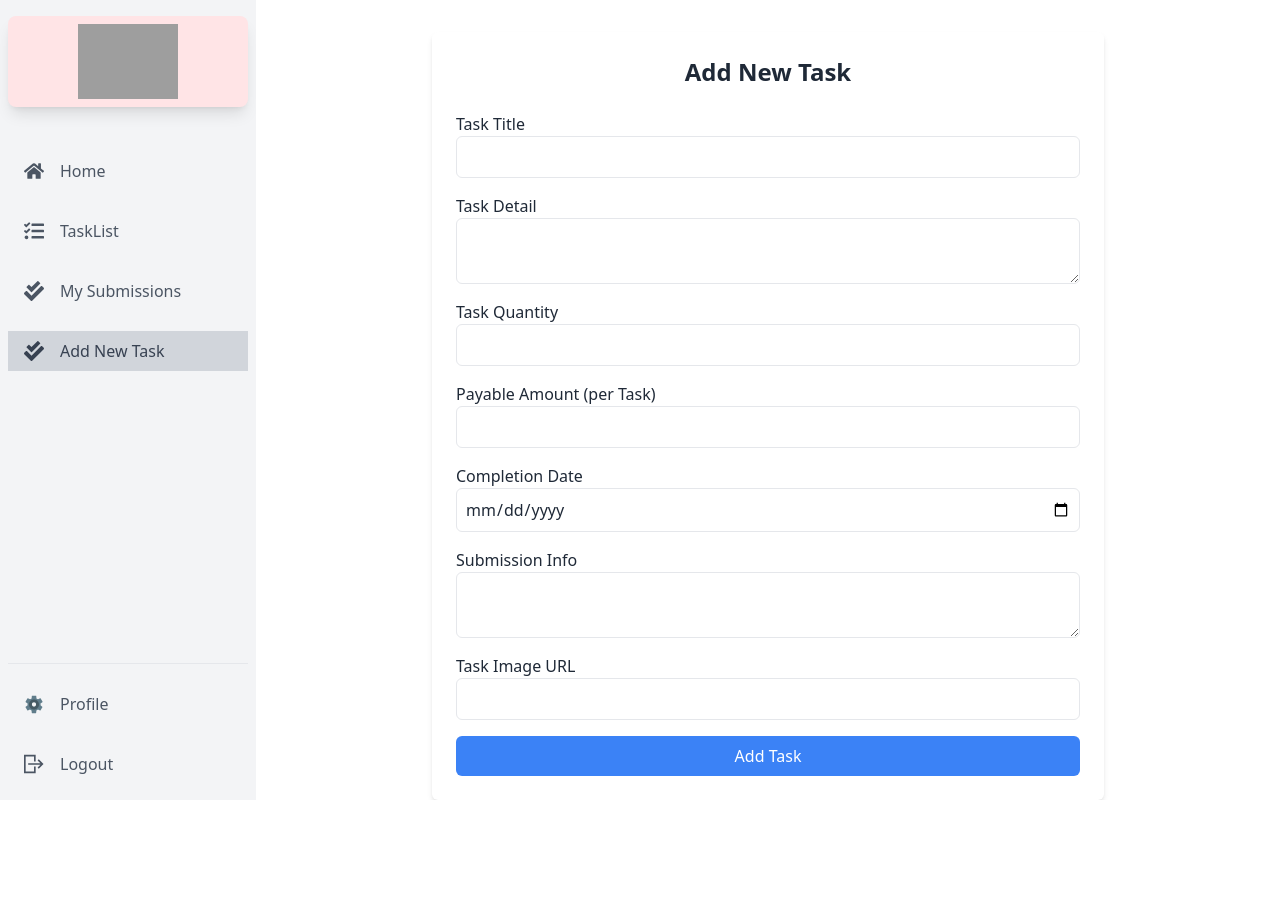
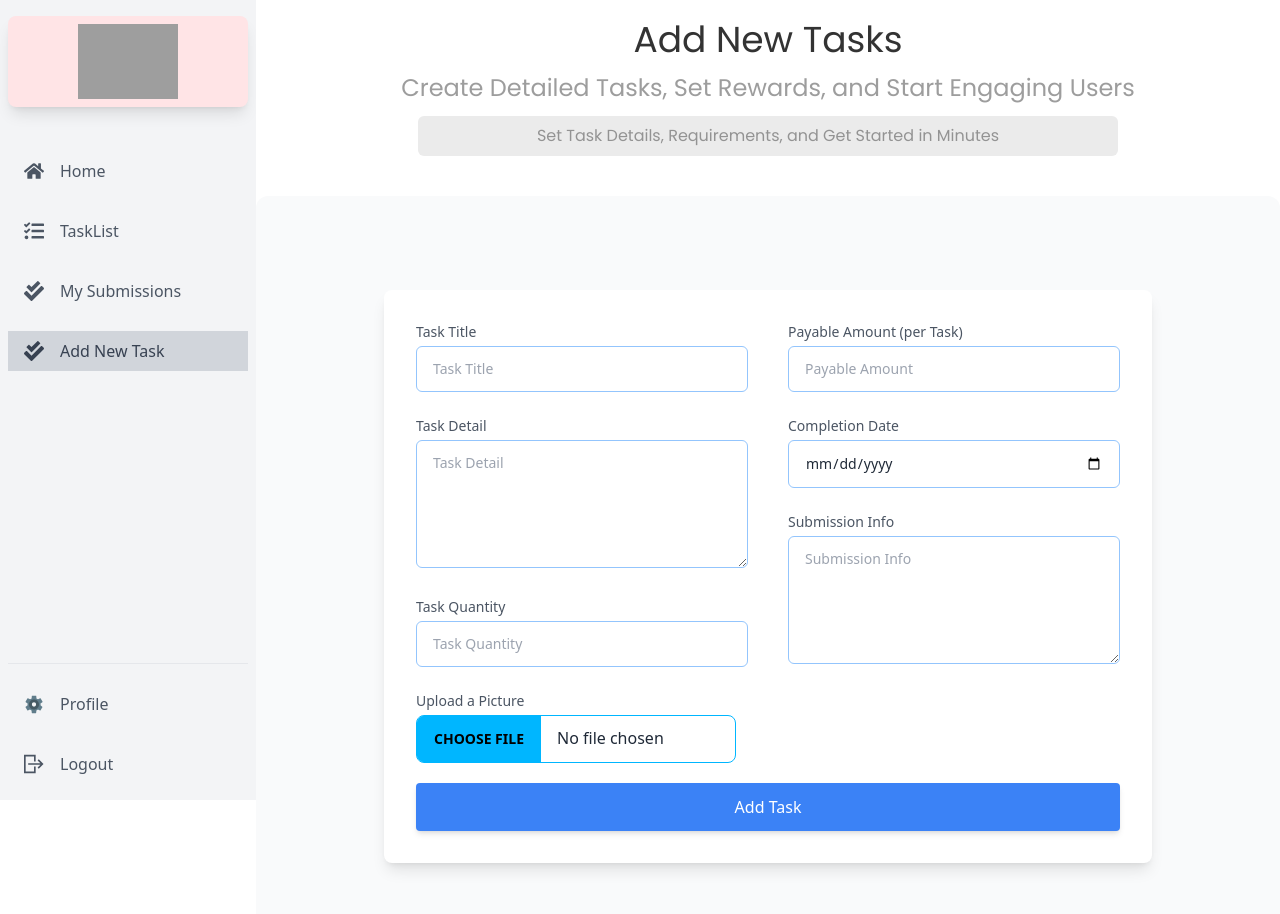
Before and after one commit to NhsTarek/task-wave-client-side, a React (Vite) app: page /dashboard/add-task in a window 1280 px wide. Shown: the top 914 px of the page. Before the commit the page ends 800 px from the top, so only its background shows below. Built offline with nearby package versions, Linux system fonts and the light colour scheme; no server answers; grey boxes are pictures that could not be loaded.

Commit message:
taskCreator add new task created

```diff
--- a/src/Pages/Dashboard/TaskCreator/AddTasks.jsx
+++ b/src/Pages/Dashboard/TaskCreator/AddTasks.jsx
@@ -1,116 +1,262 @@
+// import { useState } from 'react';
+import { TbFidgetSpinner } from 'react-icons/tb';
+// import { DateRange } from 'react-date-range';
+// import 'react-date-range/dist/styles.css'; // Main style file for the calendar
+// import 'react-date-range/dist/theme/default.css'; // Theme CSS file for the calendar
+import useAuth from '../../../hooks/useAuth';
+import { imageUpload } from '../../../api/utils';
+import { useMutation } from '@tanstack/react-query';
+import { axiosSecure } from '../../../hooks/useAxiosSecure';
+import Swal from 'sweetalert2';
+import { Helmet } from 'react-helmet-async';
+import { useState } from 'react';
+import { useNavigate } from 'react-router-dom';
+
+
 
 
 const AddTasks = () => {
+    const { user } = useAuth()
+    const [loading, setLoading] = useState(false)
+    const navigate = useNavigate()
+    // State for the date range selection
+    // const [dates, setDates] = useState({
+
+    //         startDate: new Date(),
+    //         endDate: null,
+    //         key: 'selection',
+
+    // });
+
+
+    // const handleDates = item =>{
+    //     console.log(item);
+    //     setDates(item.selection)
+    // }
+
+
+
+    const { mutateAsync } = useMutation({
+        mutationFn: async (taskData) => {
+            const { data } = await axiosSecure.post('/task', taskData);
+            return data;
+        },
+        onSuccess: () => {
+
+            Swal.fire({
+                position: "center",
+                icon: "success",
+                title: "Task Added Successfully",
+                showConfirmButton: false,
+                timer: 1500,
+            });
+            setLoading(false);
+            navigate('/dashboard/my-tasks')
+        }
+    })
+
+    // Form Handler
+
+    const handleSubmit = async e => {
+        e.preventDefault()
+        setLoading(true)
+        const form = e.target;
+        const task_title = form.task_title.value;
+        const submission_info = form.submission_info.value;
+        const task_detail = form.task_detail.value;
+        const image = form.task_image.files[0];
+        const task_count = parseInt(form.task_count.value);
+        const payable_amount = parseInt(form.payable_amount.value);
+        const completion_date = form.completion_date.value;
+        const current_time = new Date().toISOString();
+        const taskCreator = {
+            creator_email: user?.email,
+            image: user?.photoURL,
+            creator_name: user?.displayName,
+        }
+
+
+        try {
+            const image_url = await imageUpload(image);
+            console.log(image_url);
+
+            const taskData = {
+                task_title,
+                submission_info,
+                task_detail,
+                task_image_url: image_url,
+                task_count,
+                payable_amount,
+                completion_date,
+                current_time,
+                taskCreator,
+
+            }
+
+            console.table(taskData);
+
+            //  post request to the server
+            await mutateAsync(taskData);
+
+        } catch (err) {
+            Swal.fire({
+                position: "center",
+                icon: "error",
+                title: {err},
+                showConfirmButton: false,
+                timer: 1500,
+            });
+            console.log(err);
+            setLoading(false);
+        }
+
+    }
+
+
+
     return (
-        <div className="max-w-2xl mx-auto p-6 bg-white shadow-md rounded-md mt-8">
-            <h2 className="text-2xl font-semibold mb-6 text-center">Add New Task</h2>
-            <form className="space-y-4">
+
+        <section>
+            <Helmet>
+                <title>Add New Task | Dashboard</title>
+            </Helmet>
+            <div className='text-center font-poppins space-y-3 mt-5 mb-10'>
+                <h1 className='text-4xl text-[#333333]'>Add New Tasks</h1>
+                <h4 className='text-2xl text-[#9D9D9D]'>Create Detailed Tasks, Set Rewards, and Start Engaging Users</h4>
+                <div className='bg-[#EBEBEB] w-[300px] md:w-[700px] mx-auto px-2 py-2 rounded-md text-[#939393]'>
+                    <p>Set Task Details, Requirements, and Get Started in Minutes</p>
+                </div>
+            </div>
+            <div className="w-full min-h-[calc(100vh-40px)] flex flex-col justify-center items-center text-gray-800 rounded-xl bg-gray-50 p-4">
+                <form onSubmit={handleSubmit} className="w-full max-w-3xl p-8 bg-white shadow-lg rounded-lg">
+                    <div className="grid grid-cols-1 lg:grid-cols-2 gap-10">
+                        {/* Left Column */}
+                        <div className="space-y-6">
                             {/* Task Title */}
-                <div className="flex flex-col">
-                    <label htmlFor="task_title" className="font-medium">
+                            <div className="space-y-1 text-sm">
+                                <label htmlFor="task_title" className="block text-gray-600">
                                     Task Title
                                 </label>
                                 <input
+                                    className="w-full px-4 py-3 text-gray-800 border border-blue-300 focus:outline-blue-500 rounded-md"
+                                    name="task_title"
+                                    id="task_title"
                                     type="text"
-                        id="task_title"
-                        name="task_title"
-                        className="border rounded-md p-2 focus:outline-none focus:ring-2 focus:ring-blue-400"
+                                    placeholder="Task Title"
                                     required
                                 />
                             </div>
 
                             {/* Task Detail */}
-                <div className="flex flex-col">
-                    <label htmlFor="task_detail" className="font-medium">
+                            <div className="space-y-1 text-sm">
+                                <label htmlFor="task_detail" className="block text-gray-600">
                                     Task Detail
                                 </label>
                                 <textarea
+                                    className="w-full h-32 px-4 py-3 text-gray-800 border border-blue-300 focus:outline-blue-500 rounded-md"
+                                    name="task_detail"
                                     id="task_detail"
-                        name="task_detail"
-                        className="border rounded-md p-2 focus:outline-none focus:ring-2 focus:ring-blue-400"
+                                    placeholder="Task Detail"
                                     required
                                 ></textarea>
                             </div>
 
                             {/* Task Quantity */}
-                <div className="flex flex-col">
-                    <label htmlFor="task_quantity" className="font-medium">
+                            <div className="space-y-1 text-sm">
+                                <label htmlFor="task_quantity" className="block text-gray-600">
                                     Task Quantity
                                 </label>
                                 <input
+                                    className="w-full px-4 py-3 text-gray-800 border border-blue-300 focus:outline-blue-500 rounded-md"
+                                    name="task_count"
+                                    id="task_quantity"
                                     type="number"
-                        id="task_quantity"
-                        name="task_quantity"
-                        className="border rounded-md p-2 focus:outline-none focus:ring-2 focus:ring-blue-400"
+                                    placeholder="Task Quantity"
                                     min="1"
                                     required
                                 />
                             </div>
 
+                            {/* File Upload for Task Image */}
+                            <div className="space-y-1 text-sm">
+                                <label htmlFor="task_image" className="block text-gray-600">
+                                    Upload a Picture
+                                </label>
+                                <input
+                                    type="file"
+                                    id="task_image"
+                                    name="task_image"
+                                    className="file-input file-input-bordered file-input-info w-full max-w-xs"
+                                    accept="image/*"
+                                    required
+                                />
+                            </div>
+                        </div>
+
+                        {/* Right Column */}
+                        <div className="space-y-6">
                             {/* Payable Amount */}
-                <div className="flex flex-col">
-                    <label htmlFor="payable_amount" className="font-medium">
+                            <div className="space-y-1 text-sm">
+                                <label htmlFor="payable_amount" className="block text-gray-600">
                                     Payable Amount (per Task)
                                 </label>
                                 <input
+                                    className="w-full px-4 py-3 text-gray-800 border border-blue-300 focus:outline-blue-500 rounded-md"
+                                    name="payable_amount"
+                                    id="payable_amount"
                                     type="number"
-                        id="payable_amount"
-                        name="payable_amount"
-                        className="border rounded-md p-2 focus:outline-none focus:ring-2 focus:ring-blue-400"
+                                    placeholder="Payable Amount"
                                     min="0"
                                     required
                                 />
                             </div>
 
-                {/* Completion Date */}
-                <div className="flex flex-col">
-                    <label htmlFor="completion_date" className="font-medium">
+
+                            <div className="space-y-1 text-sm">
+                                <label htmlFor="task_title" className="block text-gray-600">
                                     Completion Date
                                 </label>
                                 <input
+                                    className="w-full px-4 py-3 text-gray-800 border border-blue-300 focus:outline-blue-500 rounded-md"
+                                    name="completion_date"
+                                    id="completion_date"
                                     type="date"
-                        id="completion_date"
-                        name="completion_date"
-                        className="border rounded-md p-2 focus:outline-none focus:ring-2 focus:ring-blue-400"
+                                    placeholder="Task Title"
                                     required
                                 />
                             </div>
 
                             {/* Submission Info */}
-                <div className="flex flex-col">
-                    <label htmlFor="submission_info" className="font-medium">
+                            <div className="space-y-1 text-sm">
+                                <label htmlFor="submission_info" className="block text-gray-600">
                                     Submission Info
                                 </label>
                                 <textarea
+                                    className="w-full h-32 px-4 py-3 text-gray-800 border border-blue-300 focus:outline-blue-500 rounded-md"
+                                    name="submission_info"
                                     id="submission_info"
-                        name="submission_info"
-                        className="border rounded-md p-2 focus:outline-none focus:ring-2 focus:ring-blue-400"
+                                    placeholder="Submission Info"
                                     required
                                 ></textarea>
                             </div>
-
-                {/* Task Image URL */}
-                <div className="flex flex-col">
-                    <label htmlFor="task_image_url" className="font-medium">
-                        Task Image URL
-                    </label>
-                    <input
-                        type="text"
-                        id="task_image_url"
-                        name="task_image_url"
-                        className="border rounded-md p-2 focus:outline-none focus:ring-2 focus:ring-blue-400"
-                    />
+                        </div>
                     </div>
 
                     {/* Add Task Button */}
                     <button
+                        disabled={loading}
                         type="submit"
-                    className="w-full bg-blue-500 text-white py-2 rounded-md hover:bg-blue-600 transition"
+                        className="w-full p-3 mt-5 text-center font-medium text-white transition duration-200 rounded shadow-md bg-blue-500 hover:bg-blue-600"
                     >
-                    Add Task
+                        {loading ? (
+                            <TbFidgetSpinner className="animate-spin m-auto" />
+                        ) : (
+                            'Add Task'
+                        )}
                     </button>
                 </form>
             </div>
+        </section>
     );
 };
 
--- a/src/Pages/Dashboard/TaskCreator/MyTasks.jsx
+++ b/src/Pages/Dashboard/TaskCreator/MyTasks.jsx
@@ -0,0 +1,58 @@
+
+
+const MyTasks = () => {
+    return (
+        <div className='container mx-auto px-4 sm:px-8'>
+        <div className='py-8'>
+          <div className='-mx-4 sm:-mx-8 px-4 sm:px-8 py-4 overflow-x-auto'>
+            <div className='inline-block min-w-full shadow rounded-lg overflow-hidden'>
+              <table className='min-w-full leading-normal'>
+                <thead>
+                  <tr>
+                    <th
+                      scope='col'
+                      className='px-5 py-3 bg-white  border-b border-gray-200 text-gray-800  text-left text-sm uppercase font-normal'
+                    >
+                      Title
+                    </th>
+                    <th
+                      scope='col'
+                      className='px-5 py-3 bg-white  border-b border-gray-200 text-gray-800  text-left text-sm uppercase font-normal'
+                    >
+                      Quantity
+                    </th>
+                    <th
+                      scope='col'
+                      className='px-5 py-3 bg-white  border-b border-gray-200 text-gray-800  text-left text-sm uppercase font-normal'
+                    >
+                      Payable Amount
+                    </th>
+
+                    <th
+                      scope='col'
+                      className='px-5 py-3 bg-white  border-b border-gray-200 text-gray-800  text-left text-sm uppercase font-normal'
+                    >
+                      Delete
+                    </th>
+                    <th
+                      scope='col'
+                      className='px-5 py-3 bg-white  border-b border-gray-200 text-gray-800  text-left text-sm uppercase font-normal'
+                    >
+                      Update
+                    </th>
+                  </tr>
+                </thead>
+                <tbody>
+                  {/* Room row data */}
+
+
+                </tbody>
+              </table>
+            </div>
+          </div>
+        </div>
+      </div>
+    );
+};
+
+export default MyTasks;
--- a/src/Routes/Routes.jsx
+++ b/src/Routes/Routes.jsx
@@ -14,6 +14,7 @@ import Withdrawals from "../Pages/Dashboard/Worker/Withdrawals/Withdrawals";
 import UserHome from "../Pages/Dashboard/Worker/UserHome/UserHome";
 import TaskDetails from "../Pages/TaskDetails/TaskDetails";
 import AddTasks from "../Pages/Dashboard/TaskCreator/AddTasks";
+import MyTasks from "../Pages/Dashboard/TaskCreator/MyTasks";
 
 
 
@@ -75,6 +76,10 @@ import AddTasks from "../Pages/Dashboard/TaskCreator/AddTasks";
          {
            path:"add-task",
            element:<AddTasks></AddTasks>
+         },
+         {
+           path:"my-tasks",
+           element:<MyTasks></MyTasks>
          }
 
       ]
--- /dev/null
+++ b/src/api/utils/index.js
@@ -0,0 +1,20 @@
+import axios from "axios";
+
+// For image upload
+export const imageUpload = async (image) => {
+  try {
+    const formData = new FormData();
+    formData.append("image", image);
+
+    const response = await axios.post(
+      `https://api.imgbb.com/1/upload?key=${import.meta.env.VITE_IMAGE_HOSTING_KEY}`,
+      formData
+    );
+
+    return response.data.data.url;
+
+  } catch (error) {
+    console.error("Image upload failed:", error);
+
+  }
+};
```
Lines whose indentation alone changed are shown as unchanged.
